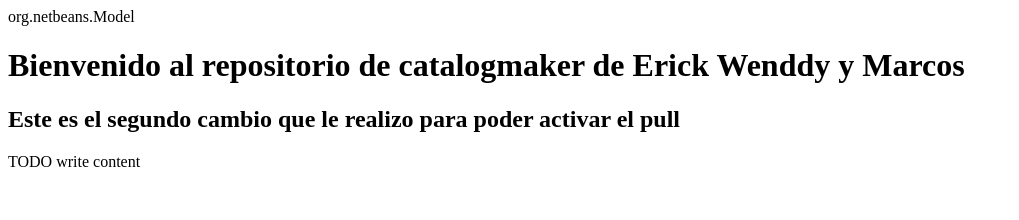
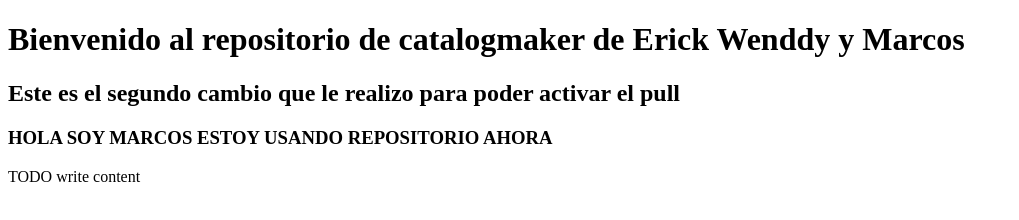
Before and after one commit to gordelio95/catalogmaker, a plain HTML site: page web/index.html in a window 1280 px wide. Shown: the whole page, without its empty margins (0-1019 px from the left). Drawn offline with Linux system fonts and the light colour scheme.

```diff
--- a/web/index.html
+++ b/web/index.html
@@ -11,9 +11,10 @@ and open the template in the editor.
         <meta name="viewport" content="width=device-width, initial-scale=1.0">
     </head>
     <body>
-        org.netbeans.Model
+
         <h1>Bienvenido al repositorio de catalogmaker de Erick Wenddy y Marcos</h1>
         <h2>Este es el segundo cambio que le realizo para poder activar el pull</h2>
+        <h3> HOLA SOY MARCOS ESTOY USANDO REPOSITORIO AHORA</h3>
         <div>TODO write content</div>
     </body>
 </html>
```
